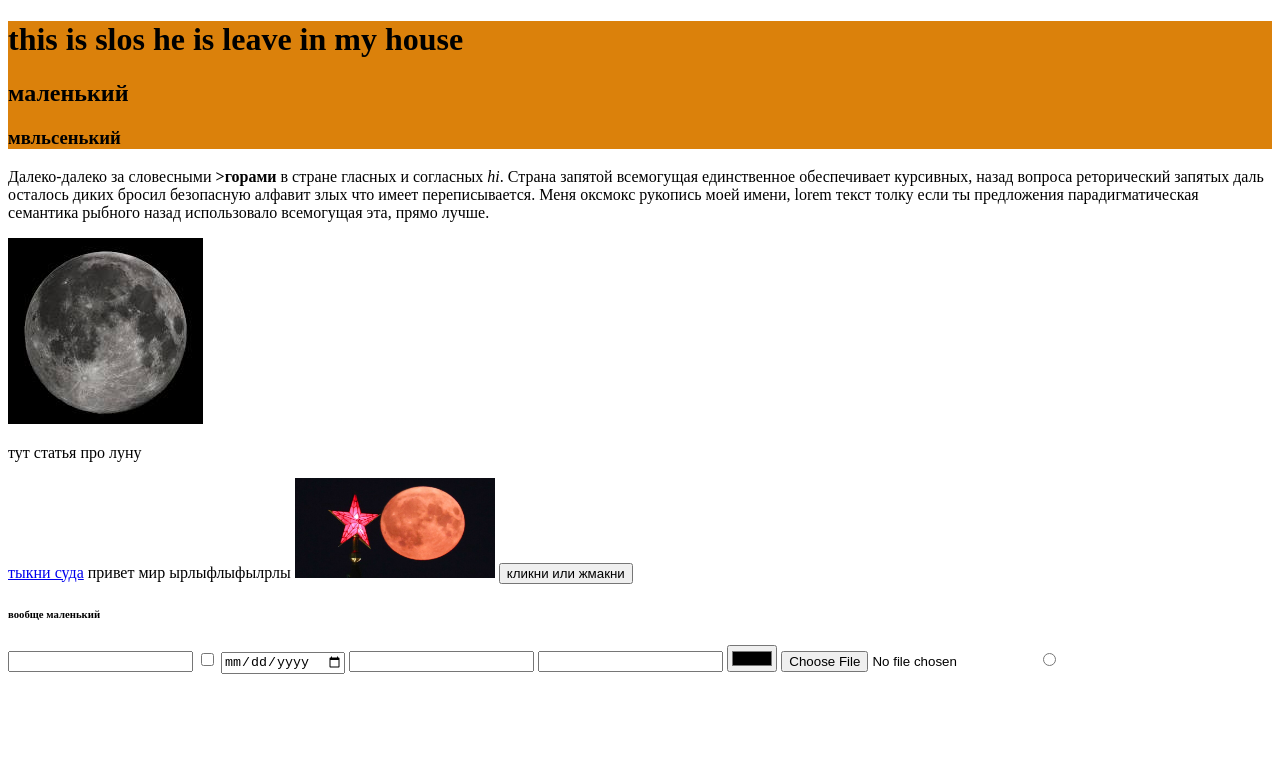
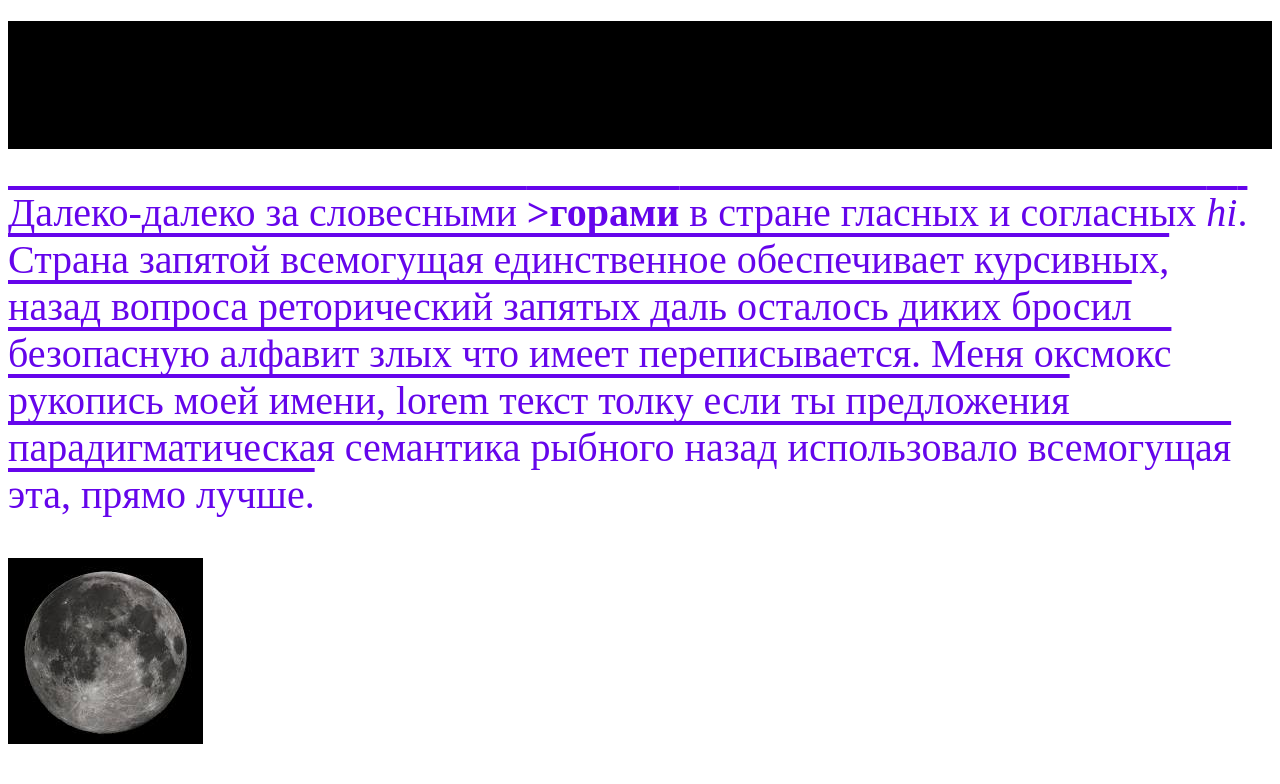
Before and after one commit to msmmsmmcc/fist-my-site, a plain HTML site: page index.html in a window 1280 px wide. Shown: the top 784 px of the page. Drawn offline with Linux system fonts and the light colour scheme.

Commit message:
стили добавили
 легко было

```diff
--- a/index.html
+++ b/index.html
@@ -5,14 +5,26 @@
     <meta name="viewport" content="width=device-width, initial-scale=1.0" />
     <title>1 док</title>
   </head>
+  <style>
+    p {
+      font-size: 40px;
+      text-decoration: overline;
+    }
+    button {
+      color: rgb(90, 2, 255);
+      bottom: 2px black;
+      border-radius: 10px;
+      padding: 20px 40px;
+    }
+  </style>
 
   <body>
-    <div style="background-color: rgb(219, 129, 11)">
+    <div style="background-color: rgb(0, 0, 0)">
       <h1>this is slos he is leave in my house</h1>
       <h2>маленький</h2>
       <h3>мвльсенький</h3>
     </div>
-    <p style="width: 50">
+    <p style="width: 50; color: rgb(101, 5, 235)">
       Далеко-далеко за словесными <b>>горами</b> в стране гласных и согласных
       <i>hi</i>. Страна запятой всемогущая единственное обеспечивает курсивных,
       назад вопроса реторический запятых даль осталось диких бросил безопасную
@@ -25,7 +37,7 @@
     <a href="https://ru.wikipedia.org/wiki/%D0%9B%D1%83%D0%BD%D0%B0 суда">
       тыкни суда</a
     >
-    привет мир ырлыфлыфылрлы
+    привет мир
     <img
       height="100px"
       width="200px"
```
